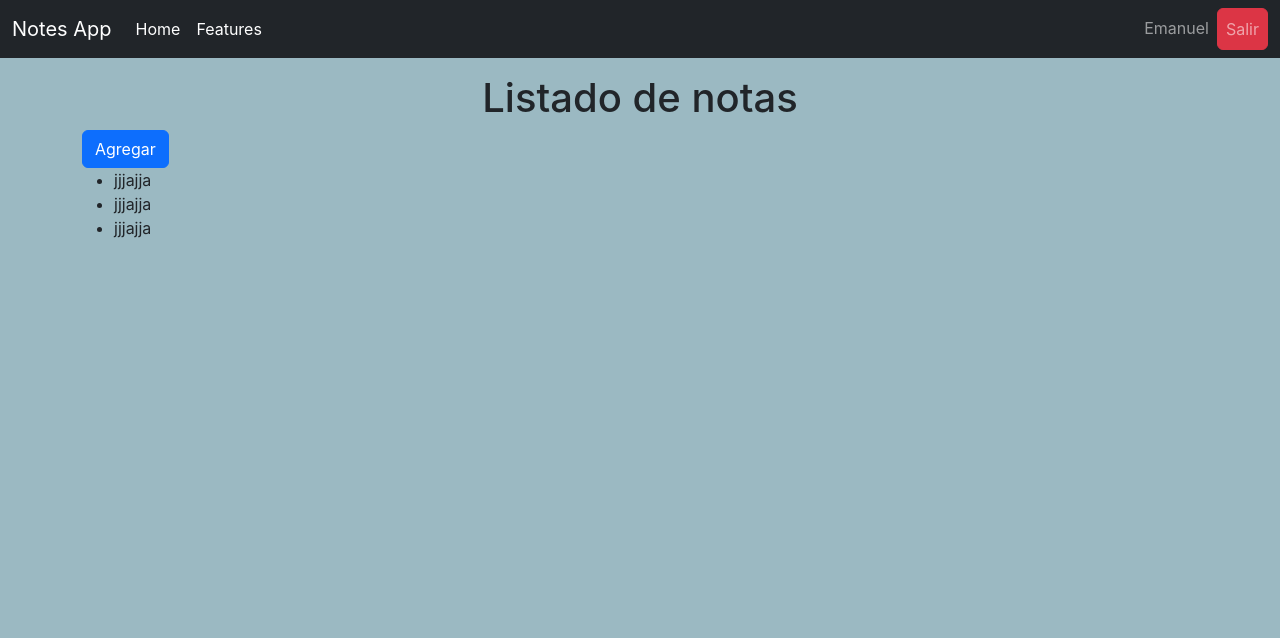
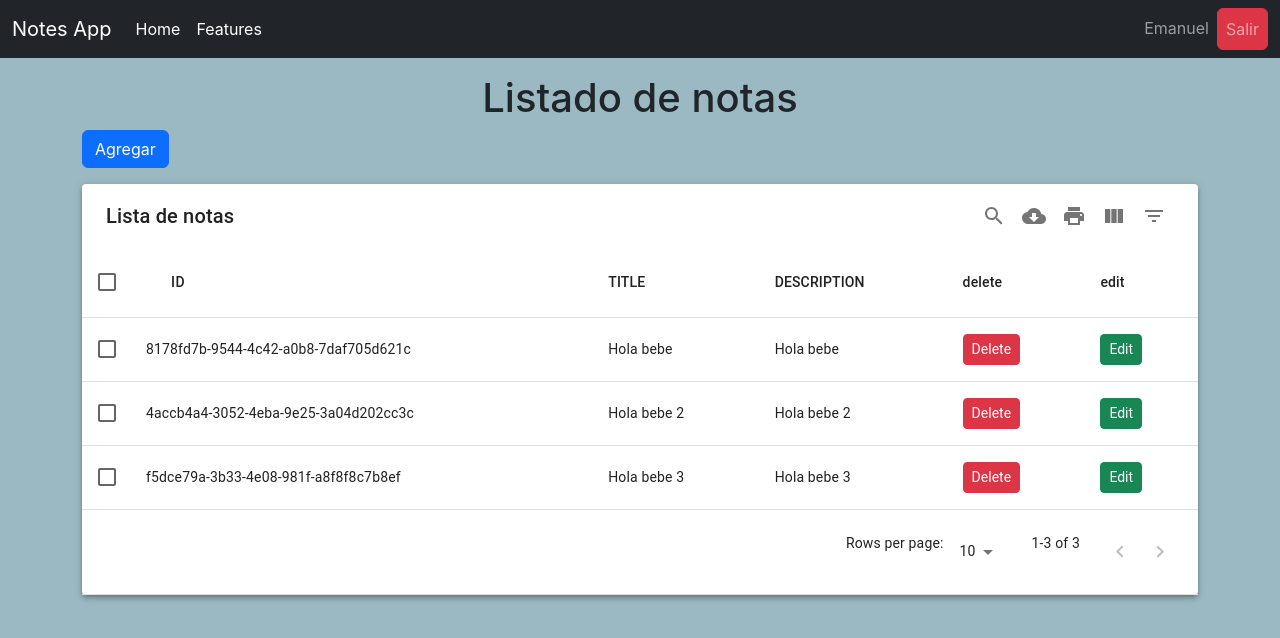
Before and after one commit to emanuelhardwell/notes-app-v2-front, a React (Create React App) app: page / in a window 1280 px wide. Shown: the top 638 px of the page. Built offline with nearby package versions, Linux system fonts and the light colour scheme.

Commit message:
[Note] funcionalidad noteAdd funcionando

```diff
--- a/src/components/note/NoteModal.js
+++ b/src/components/note/NoteModal.js
@@ -4,6 +4,7 @@ import Modal from "react-modal";
 import Swal from "sweetalert2";
 import { modalClose } from "../../actions/uiActions";
 import { noteAdd } from "../../actions/noteActions";
+import { v4 as uuidv4 } from "uuid";
 
 const customStyles = {
   content: {
@@ -50,8 +51,9 @@ export const NoteModal = () => {
     }
     console.log(title, description);
 
-    dispatch(noteAdd({ id: "12222", title, description }));
+    dispatch(noteAdd({ id: uuidv4(), title, description }));
     handleReset();
+    closeModal();
   };
 
   const closeModal = () => {
--- a/src/components/note/NoteScreen.js
+++ b/src/components/note/NoteScreen.js
@@ -1,14 +1,93 @@
 import React from "react";
-import { useDispatch } from "react-redux";
+import { useDispatch, useSelector } from "react-redux";
 import { modalOpen } from "../../actions/uiActions";
 import { Navbar } from "../ui/Navbar";
 import { NoteModal } from "./NoteModal";
+import MUIDataTable from "mui-datatables";
 
 export const NoteScreen = () => {
   const dispatch = useDispatch();
+  const { notes } = useSelector((state) => state.note);
 
   const handleClick = () => {
     dispatch(modalOpen());
+  };
+
+  const deleteProducts = () => {
+    console.log("delete products");
+  };
+
+  const colums = [
+    {
+      name: "id",
+      label: "ID",
+      options: {
+        filter: false,
+        sort: true,
+      },
+    },
+    { name: "title", label: "TITLE", options: { filter: false, sort: false } },
+    {
+      name: "description",
+      label: "DESCRIPTION",
+      options: { filter: false, sort: false },
+    },
+    {
+      name: "delete",
+      options: {
+        filter: false,
+        sort: false,
+        empty: true,
+
+        customBodyRender: (value, tableMeta, updateValue) => {
+          return (
+            <button
+              className="btn btn-danger btn-sm"
+              onClick={() => {
+                console.log(value);
+                console.log(tableMeta.rowData[0]);
+                // console.log(updateValue);
+                // const dataNew = products.filter(
+                //   (p) => p.id !== tableMeta.rowData[0]
+                // );
+                // console.log(dataNew);
+                // setProducts(dataNew);
+              }}
+            >
+              Delete
+            </button>
+          );
+        },
+      },
+    },
+    {
+      name: "edit",
+      options: {
+        filter: false,
+        sort: false,
+        empty: true,
+
+        customBodyRender: (value, tableMeta, updateValue) => {
+          return (
+            <button
+              className="btn btn-success btn-sm"
+              onClick={() => {
+                // updateProdut(tableMeta.rowData[0]);
+              }}
+            >
+              Edit
+            </button>
+          );
+        },
+      },
+    },
+  ];
+
+  const options = {
+    filterType: "checkbox",
+    onRowsDelete: (rowsDeleted, data, dataIndex) => {
+      deleteProducts(rowsDeleted);
+    },
   };
 
   return (
@@ -18,15 +97,18 @@ export const NoteScreen = () => {
         <h1 className="mt-3 text-center">Listado de notas</h1>
         <div className="row">
           <div className="col-md-12">
-            <button className="btn btn-primary" onClick={handleClick}>
-              {" "}
-              Agregar
-            </button>
-            <ul>
-              <li>jjjajja</li>
-              <li>jjjajja</li>
-              <li>jjjajja</li>
-            </ul>
+            <div className="mb-3">
+              <button className="btn btn-primary" onClick={handleClick}>
+                Agregar
+              </button>
+            </div>
+
+            <MUIDataTable
+              title={"Lista de notas"}
+              columns={colums}
+              data={notes}
+              options={options}
+            />
           </div>
         </div>
       </div>
--- a/src/reducers/noteReducer.js
+++ b/src/reducers/noteReducer.js
@@ -1,19 +1,20 @@
 import { types } from "../types/types";
+import { v4 as uuidv4 } from "uuid";
 
 const initialState = {
   notes: [
     {
-      id: new Date().getTime(),
+      id: uuidv4(),
       title: "Hola bebe",
       description: "Hola bebe",
     },
     {
-      id: new Date().getTime(),
+      id: uuidv4(),
       title: "Hola bebe 2",
       description: "Hola bebe 2",
     },
     {
-      id: new Date().getTime(),
+      id: uuidv4(),
       title: "Hola bebe 3",
       description: "Hola bebe 3",
     },
```
Also changed, not shown: package.json (+6 -1 lines), 1 other file (tests, documents, lock files or other folders).
